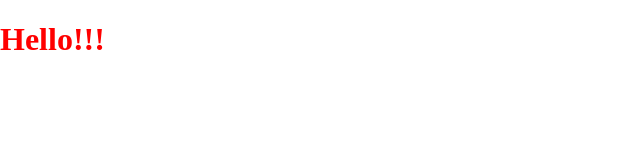
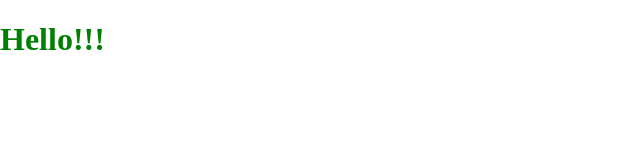
Before and after one commit to DimaSU2020/floristy, a website: page app/index.html in a window 1280 px wide. Shown: the whole page, without its empty margins (0-640 px from the left). Drawn offline with Linux system fonts and the light colour scheme.

Commit message:
Change the color of title

```diff
--- a/app/scss/pages/_index.scss
+++ b/app/scss/pages/_index.scss
@@ -1,5 +1,5 @@
 h1 {
-  color: red;
+  color: green;
   transition: color 0.3s ease;
   &:hover {
     color: blue;
```
Also changed, not shown: package.json (+5 -5 lines), app/css/style.css, 2 other files.
